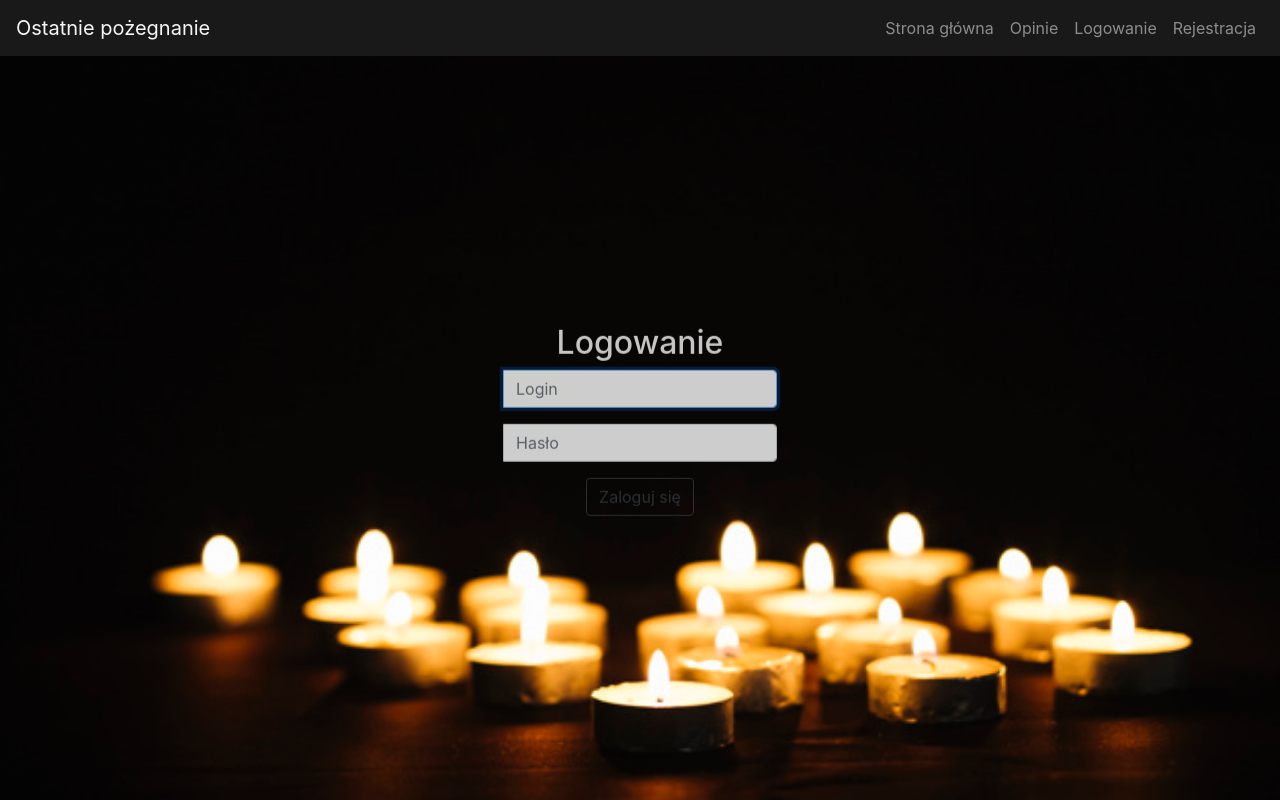
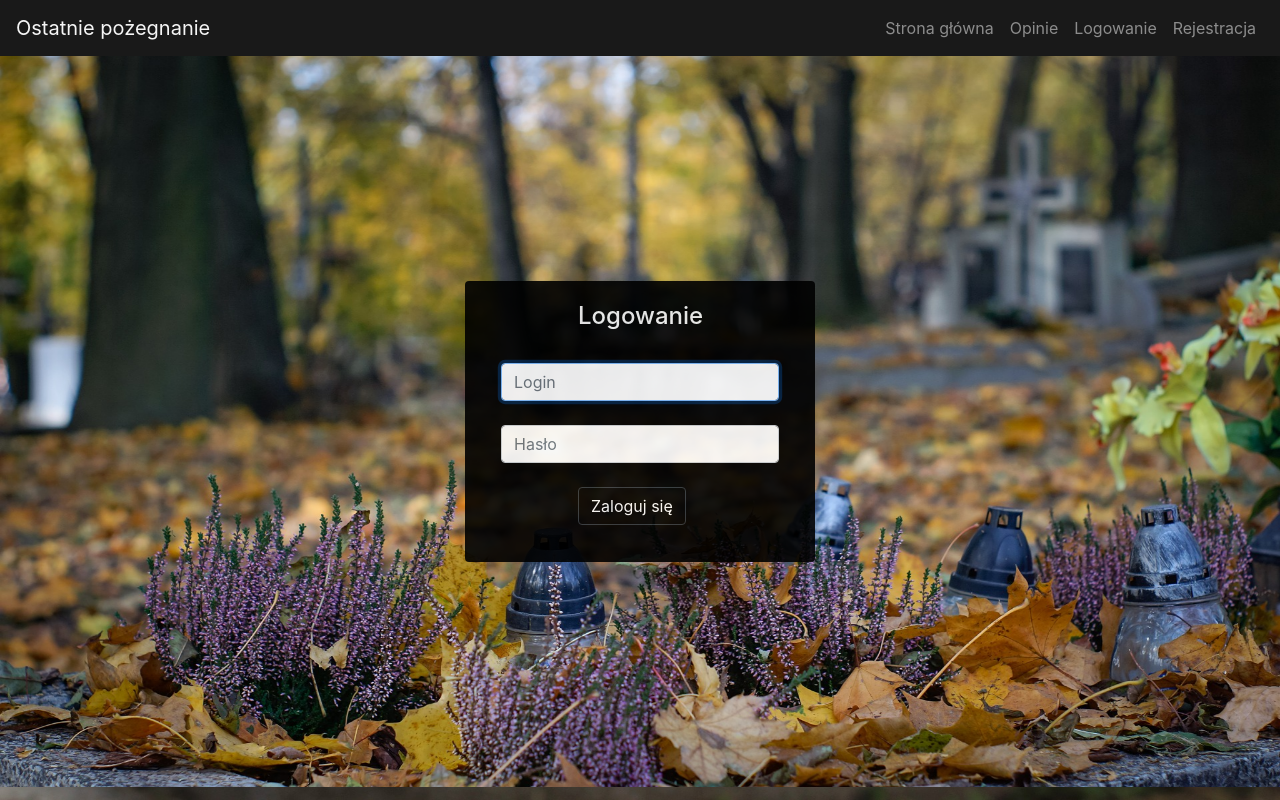
Before and after one commit to Alice198/Zastosowanie-informatyki-w-gospodarstwie, a Django app: page /logowanie/ in a window 1280 px wide. Run offline with Django 3.2, Linux system fonts and the light colour scheme; some libraries are stand-ins or nearby versions.

Commit message:
Change view style - logout

```diff
--- a/static/css/main.css
+++ b/static/css/main.css
@@ -4,7 +4,7 @@ html,body{
     color: whitesmoke;
     margin: 0;
     padding: 0;
-    background-image: url("candles.jpg") ;
+    background-image: url("manu.jpg") ;
     height: 100%;
     width: 100%;
     background-size: contain;
@@ -16,6 +16,56 @@ html,body{
 
 }
 
+/*background*/
+.allView {
+    background-color: transparent;
+    background-position-x: 0%;
+    background-position-y: 0%;
+    background-repeat: repeat;
+    background-origin: padding-box;
+    background-clip: border-box;
+    margin: 0;
+    padding: 0;
+    height: 100%;
+    width: 100%;
+    background-size: contain;
+    background-size: cover;
+    background-size: 100% 100%;
+    background-attachment: fixed;
+    top:0;
+}
+
+.allViewHeight {
+    background-color: transparent;
+    background-position-x: 0%;
+    background-position-y: 0%;
+    background-repeat: repeat;
+    background-origin: padding-box;
+    background-clip: border-box;
+    margin: 0;
+    padding: 0;
+    height: 91.4%;
+    width: 100%;
+    background-size: contain;
+    background-size: cover;
+    background-size: 100% 100%;
+    background-attachment: fixed;
+    top:0;
+}
+
+
+#registrationLogin {
+    background-image: url("cemeteryy.jpg") !important;
+
+}
+
+#opinionNotlogin {
+    background-image: url("rainbow.jpg") !important;
+}
+
+#menuLogin {
+    background-image: url("flowerMenu.jpg") !important;
+}
 
 /*menu*/
 main{
@@ -209,10 +259,9 @@ a:hover{
     color:#495057;
 }
 
-
-
-
-
+.btn-outline-dark {
+    color:white;
+}
 
 
 
@@ -376,3 +425,11 @@ a:hover{
     background-color: #191919!important;
     color: whitesmoke;
 }
+
+.bg-dark:hover {
+    color:whitesmoke;
+}
+
+i{
+    margin-right:5%;
+}
--- a/templates/change_password.html
+++ b/templates/change_password.html
@@ -81,7 +81,7 @@
             <div class="panel panel-default">
                 <div class="panel-heading">
                     <h5 class="panel-title">
-                         <a data-toggle="show" href="#collapse1" class="drop-down list-group-item list-group-item-action a_style active bg-dark">Moje konto</a>
+                         <a data-toggle="show" href="#collapse1" class="drop-down list-group-item list-group-item-action a_style bg-dark">Moje konto</a>
                      </h5>
                 </div>
                 <div id="collapse1" class="panel-collapse show">
--- a/templates/delete_user.html
+++ b/templates/delete_user.html
@@ -65,7 +65,7 @@
             <div class="panel panel-default">
                 <div class="panel-heading">
                     <h5 class="panel-title">
-                         <a data-toggle="show" href="#collapse1" class="drop-down list-group-item list-group-item-action a_style active bg-dark">Moje konto</a>
+                         <a data-toggle="show" href="#collapse1" class="drop-down list-group-item list-group-item-action a_style bg-dark">Moje konto</a>
                      </h5>
                 </div>
                 <div id="collapse1" class="panel-collapse show">
--- a/templates/edit_user.html
+++ b/templates/edit_user.html
@@ -84,7 +84,7 @@
             <div class="panel panel-default">
                 <div class="panel-heading">
                     <h5 class="panel-title">
-                         <a data-toggle="show" href="#collapse1" class="drop-down list-group-item list-group-item-action a_style active bg-dark">Moje konto</a>
+                         <a data-toggle="show" href="#collapse1" class="drop-down list-group-item list-group-item-action a_style bg-dark">Moje konto</a>
                      </h5>
                 </div>
                 <div id="collapse1" class="panel-collapse show">
--- a/templates/registration.html
+++ b/templates/registration.html
@@ -4,7 +4,8 @@
 
 {% block content %}
 
-<div class="jumbotron d-flex align-items-center">
+
+<div class="allView d-flex align-items-center" id="registrationLogin">
     <div class="container">
         <div class="row">
              <div class="offset-4 col-md-4">
--- a/templates/registration/login.html
+++ b/templates/registration/login.html
@@ -3,32 +3,49 @@
 {% block title %}Logowanie{% endblock %}
 
 {% block content %}
+<div class="allViewHeight d-flex align-items-center" id="registrationLogin">
+    <div class="container">
+        <div class="row">
+             <div class="offset-4 col-md-4">
+                <div class="card">
+                    <div class="card-body">
 
-
- <div class="container-fluid">
-   <div class="jumbotron box" id="login">
-       <div class="row ">
-
+                        <div class="row-md-6">
                             <div class="col-md-12">
+                                <div class="row">
+                                    <div class="offset-3 col-md-8">
+                                        <h4>Logowanie</h4>
+                                    </div>
+                                </div>
                                  <form method="post">
-                <h2>Logowanie</h2>
                                     {% csrf_token %}
-                 <div class="input-group mb-3">
+                                     <div class="form-group row">
+                                         <div class="col-12">
                                              <label for="id_username"></label> <input type="text" name="username" placeholder="Login" autofocus="" id="id_username" class="form-control" required="">
                                          </div>
-                 <div class="input-group mb-3">
+                                         <div class="col-12">
                                              <label for="id_password"></label> <input type="password" name="password" id="id_password"  placeholder="Hasło" class="form-control" required="">
                                         </div>
                                         {%if form.errors%}
                                         <h3 style="color:red; font-size:105%;"><b>Podałeś nieprawidłowe dane.</br>Zaloguj się ponownie.</b></h3>
                                         {%endif%}
+
+                                        <div class="offset-3 col-6">
+
+                                            </br>
                                             <button class="btn btn-outline-dark" type="submit">Zaloguj się</button>
-
+                                        </div>
+                                     </div>
                                 </form>
-
+                            </div>
+                        </div>
+                    </div>
                 </div>
         </div>
     </div>
 </div>
 
+
+
+
 {% endblock %}
--- a/templates/user_account.html
+++ b/templates/user_account.html
@@ -68,7 +68,7 @@
             <div class="panel panel-default">
                 <div class="panel-heading">
                     <h5 class="panel-title">
-                         <a data-toggle="show" href="#collapse1" class="drop-down list-group-item list-group-item-action a_style active bg-dark">Moje konto</a>
+                         <a data-toggle="show" href="#collapse1" class="drop-down list-group-item list-group-item-action a_style bg-dark">Moje konto</a>
                      </h5>
                 </div>
                 <div id="collapse1" class="panel-collapse collapse show">
```
Also changed, not shown: templates/home.html (+8 -7 lines), templates/view_opinions.html (+5 -6 lines), static/css/cemeteryy.jpg (added), static/css/flowerMenu.jpg (added), static/css/manu.jpg (added), static/css/rainbow.jpg (added). Lines whose indentation alone changed are shown as unchanged.
